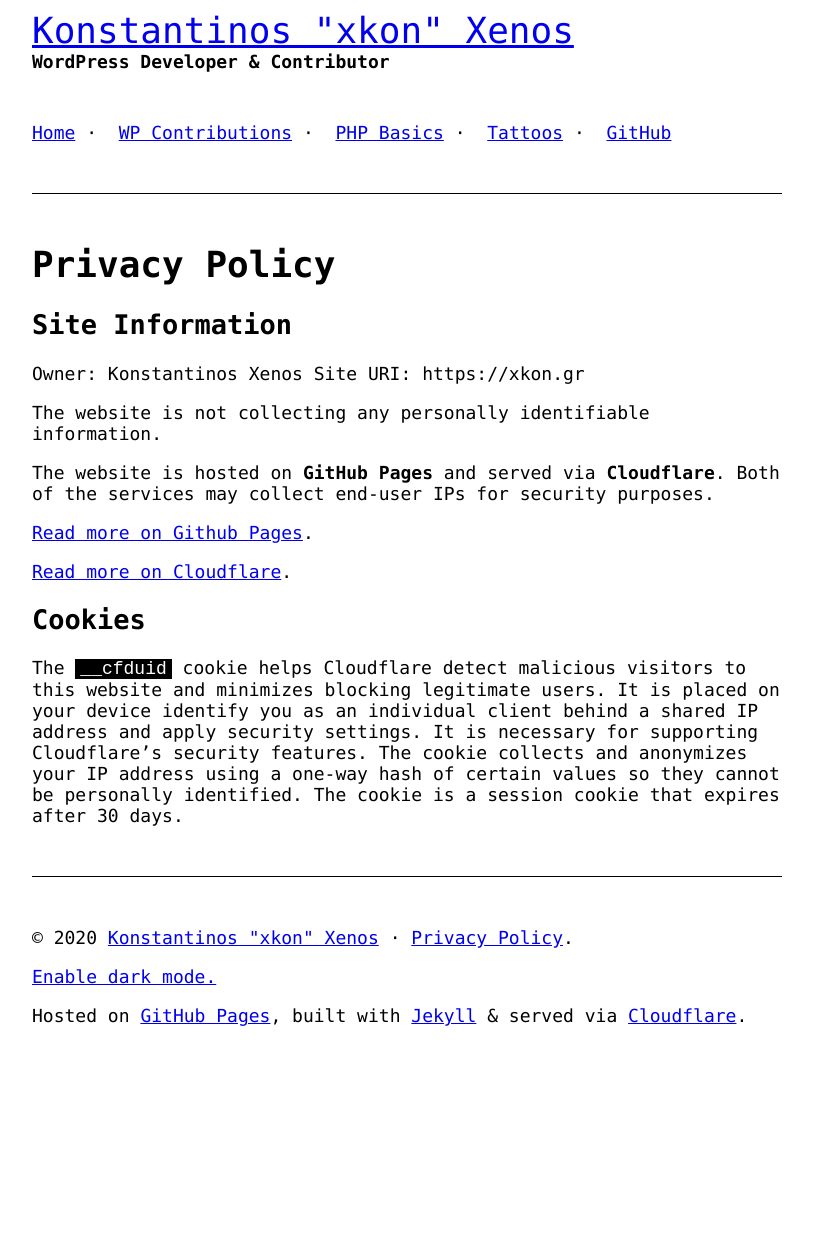
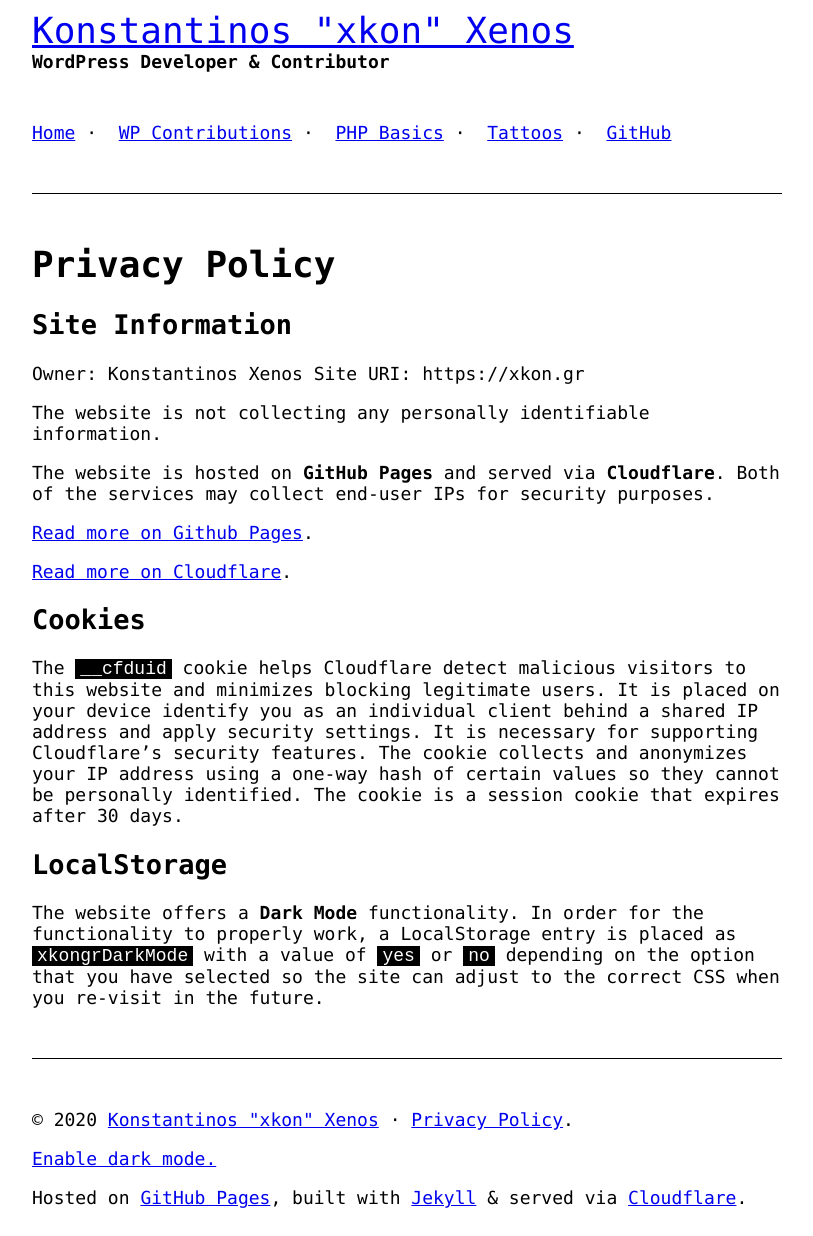
Before and after one commit to mrxkon/mrxkon.github.io, a Jekyll site: the page built from privacy-policy.md, in a window 1280 px wide. Shown: the whole page, without its empty margins (233-1046 px from the left). Built offline with Jekyll 4.4.1, drawn with Linux system fonts in a browser that asks for light colours; before the commit the page ends 1054 px from its top, so only the background shows below that.

Commit message:
Update privacy-policy.md

```diff
--- a/privacy-policy.md
+++ b/privacy-policy.md
@@ -21,3 +21,7 @@
 ## Cookies
 
 The `__cfduid` cookie helps Cloudflare detect malicious visitors to this website and minimizes blocking legitimate users. It is placed on your device identify you as an individual client behind a shared IP address and apply security settings. It is necessary for supporting Cloudflare's security features. The cookie collects and anonymizes your IP address using a one-way hash of certain values so they cannot be personally identified. The cookie is a session cookie that expires after 30 days.
+
+## LocalStorage
+
+The website offers a **Dark Mode** functionality. In order for the functionality to properly work, a LocalStorage entry is placed as `xkongrDarkMode` with a value of `yes` or `no` depending on the option that you have selected so the site can adjust to the correct CSS when you re-visit in the future.
```
